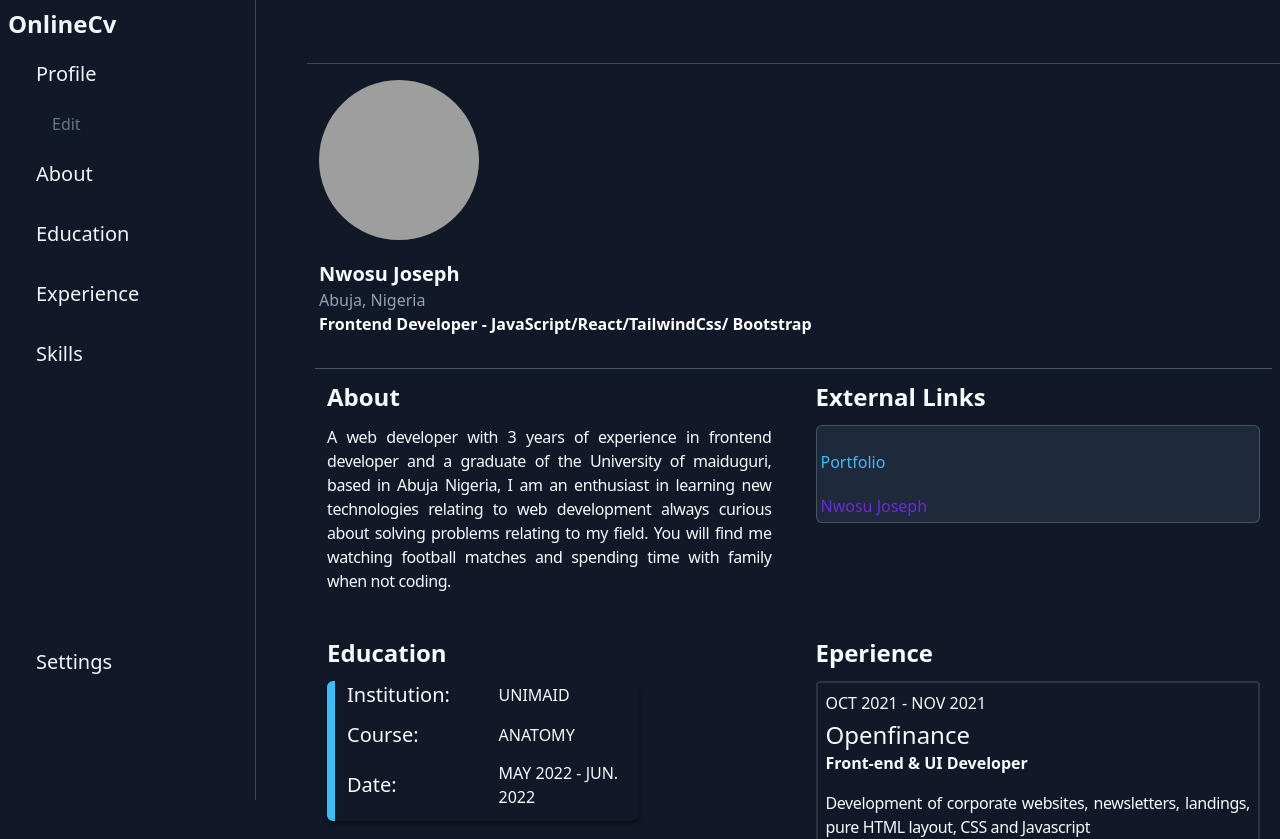
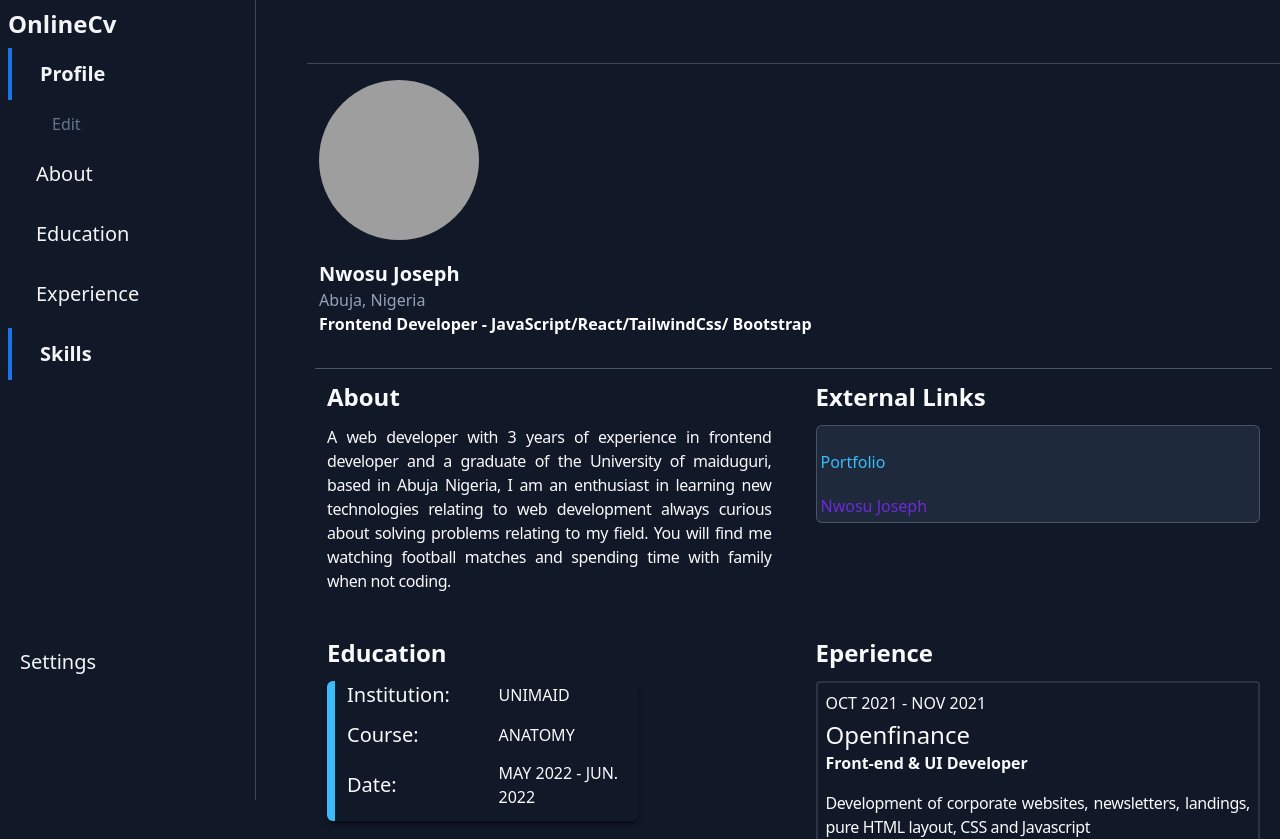
Before and after one commit to JosephChuksN/E-folio, a React (Create React App) app: page / in a window 1280 px wide. Shown: the top 839 px of the page. Built offline with nearby package versions, Linux system fonts and the light colour scheme; grey boxes are pictures that could not be loaded.

Commit message:
Added active styling to navlinks

```diff
--- a/package.json
+++ b/package.json
@@ -14,6 +14,7 @@
     "react-dom": "^18.1.0",
     "react-dropdown": "^1.10.0",
     "react-dropdown-date": "^2.2.7",
+    "react-icons": "^4.4.0",
     "react-router-dom": "^6.3.0",
     "react-scripts": "5.0.1",
     "uuid": "^8.3.2",
--- a/src/components/Appbar.jsx
+++ b/src/components/Appbar.jsx
@@ -20,14 +20,14 @@ function Appbar() {
           {theme === "dark" ? (
             <span
               onClick={handleThemeChange}
-              className="text-gray-900 dark:text-gray-50"
+              className="text-[#1a73e8]"
             >
               <ion-icon name="sunny"></ion-icon>
             </span>
           ) : (
             <span
               onClick={handleThemeChange}
-              className="text-gray-900 dark:text-gray-50"
+              className="text-[#1a73e8]"
             >
               <ion-icon name="moon"></ion-icon>
             </span>
--- a/src/components/Education/EducationLayout.jsx
+++ b/src/components/Education/EducationLayout.jsx
@@ -1,4 +1,5 @@
 import { React, useState, useContext } from "react";
+import { FaEllipsisH, FaTimesCircle, FaPen, FaTrash } from "react-icons/fa"
 import EditEducation from "./EditEducation";
 import AppContext from "../../myContext/Context";
 
@@ -15,14 +16,14 @@ function EducationLayout({ details }) {
           <span>{details.Degree}</span>
           <span className="lg:block hidden">{`${details.startDate} - ${details.endDate}`}</span>
         </div>
-        <div className="flex lg:gap-5 gap-3 items-center  text-gray-50 lg:text-[1.3rem] p-1 delay-300 transition-all ease-in-out duration-500">
+        <div className="flex lg:gap-5 gap-3 items-center  text-gray-50  p-1 delay-300 transition-all ease-in-out duration-500">
           <span
             onClick={() => handleOnDelete(details.id)}
             className={`flex justify-center items-center rounded-full w-7 h-7 hover:bg-gray-50/20  ${
               showIcon ? "" : "hidden"
             }`}
           >
-            <ion-icon name="trash"></ion-icon>
+            <FaTrash />
           </span>
           <span
             onClick={() => setShowModal(true)}
@@ -30,13 +31,14 @@ function EducationLayout({ details }) {
               showIcon ? "" : "hidden"
             } `}
           >
-            <ion-icon name="create"></ion-icon>
+            <FaPen />
           </span>
           <span
             onClick={() => setShowIcon(!showIcon)}
-            className={`flex animate-pulse justify-center items-center hover:bg-gray-50/20 rounded-full w-7 h-7 `}
+            className={`flex justify-center items-center hover:bg-gray-50/20 rounded-full w-7 h-7 `}
           >
-            <ion-icon name={showIcon ? "close-circle" : "list"}></ion-icon>
+            {showIcon ? <FaTimesCircle /> : <FaEllipsisH /> }
+
           </span>
         </div>
       </div>
--- a/src/components/Experience/Experience.jsx
+++ b/src/components/Experience/Experience.jsx
@@ -9,7 +9,7 @@ function Experience(){
 
 return(
 <>
-<div className="h-screen lg:mt-36">
+<div className="h-screen pt-36">
 <ExperienceEdit />
 </div>
 
--- a/src/components/Experience/ExperienceEdit.jsx
+++ b/src/components/Experience/ExperienceEdit.jsx
@@ -6,8 +6,8 @@ function ExperienceEdit(){
 
 return(
 <>
-<div className="p-3 lg:w-3/4  text-gray-50">
-<div className="p-1 border-2 dark:bg-[#1e293b] border-slate-400/20 rounded lg:w-3/4">
+<div className="p-3  text-gray-50">
+<div className="p-1  border-2 dark:bg-[#1e293b] border-slate-400/20 rounded lg:w-3/5">
      <div className="flex justify-between">
          <span className="font-light">OCT 2021 - NOV 2021</span>
          <div className="flex gap-5">
--- a/src/components/Profile.jsx
+++ b/src/components/Profile.jsx
@@ -9,10 +9,10 @@ function Profile(){
                 <div className="translate-y-20   mb-28 ">
                     <div className="mx-3"><img className="lg:w-40 lg:h-40 w-32 h-32 rounded-full " src="https://cdn.pixabay.com/photo/2015/10/05/22/37/blank-profile-picture-973460__340.png" alt="" /></div>
                     <div className=" flex  flex-col mt-5 pl-3">
-                    <h1 className="text-xl font-bold">Nwosu Joseph</h1>
+                    <h1 className="text-xl font-bold break-words">Nwosu Joseph</h1>
                     <p className=" dark:text-slate-400 ">Abuja, Nigeria</p>
                     </div>
-                    <div className="px-3 whitespace-pre-wrap "><span className="text-gray-900 font-bold inline  break-all dark:text-white">Frontend Developer - JavaScript/React/TailwindCss/ Bootstrap</span></div>
+                    <div className="px-3  "><span className="text-gray-900 font-bold inline  break-all dark:text-white text-base">Frontend Developer - JavaScript/React/TailwindCss/ Bootstrap</span></div>
 
                 </div>
 
--- a/src/components/Sidebar.jsx
+++ b/src/components/Sidebar.jsx
@@ -3,6 +3,9 @@ import { NavLink } from "react-router-dom";
 import AppContext from "../myContext/Context";
 
 function Sidebar() {
+
+  const activelink = "font-extrabold border-l-4 border-[#1a73e8]  "
+
   const { isSidebarOpen, closeSidebar } = useContext(AppContext);
 
   const sideBarItems = [
@@ -59,11 +62,14 @@ function Sidebar() {
           <ion-icon name="close"></ion-icon>
         </span>
 
-        <ul className=" mx-2">
+        <ul className=" mx-2 flex flex-col space-y-2">
           {sideBarItems.map((lists) => {
             return (
-              <NavLink key={lists.id} to={lists.link}>
-                {" "}
+              <NavLink key={lists.id} to={lists.link}
+              className={({ isActive }) => (
+                isActive ? activelink : null)}>
+
+
                 <li
                   onClick={closeSidebar}
                   key={`${lists.id}_{lists.name}`}
@@ -85,7 +91,11 @@ function Sidebar() {
         <ul className="mx-2 flex flex-col space-y-2">
           {sideBarItemsSub.map((lists) => {
             return (
-              <NavLink key={lists.id} to={lists.link}   >
+              <NavLink key={lists.id} to={lists.link}
+              className={({ isActive }) => (
+             isActive ? activelink : null)
+        }
+              >
                 <li
                   onClick={closeSidebar}
                   key={`${lists.id}_{lists.name}`}
@@ -103,10 +113,16 @@ function Sidebar() {
 
         <div className="p-3 mt-64 text-gray-900 dark:text-gray-100  text-xl dark:hover:bg-[#1e293b] hover:bg-slate-600/10 space-x-4 mx-2 ">
           {" "}
+          <NavLink to="/settings"
+          className={({ isActive }) => (
+            isActive ? activelink : null)
+       }>
+
           <span className="  ">
             <ion-icon name="settings"></ion-icon>
           </span>
           <span>Settings</span>
+          </NavLink>
         </div>
       </div>
     </div>
```
Also changed, not shown: 1 other file (tests, documents, lock files or other folders).
